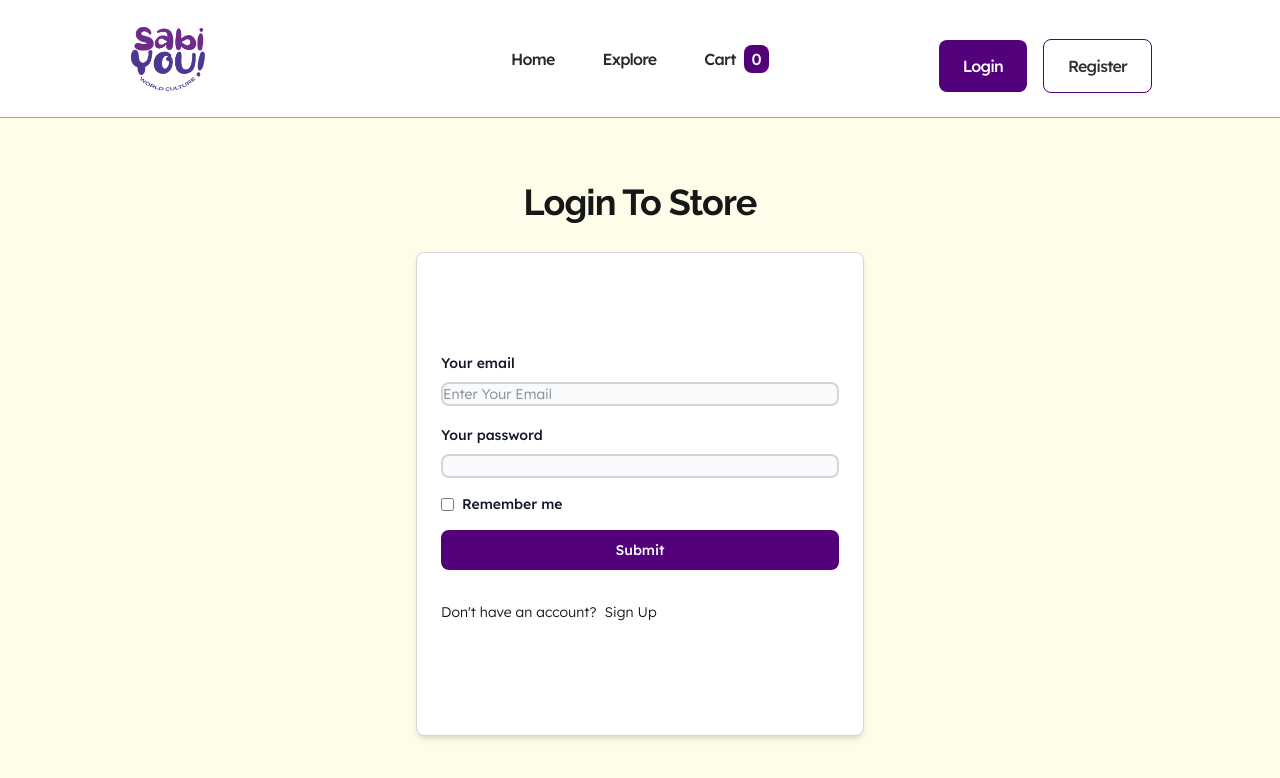
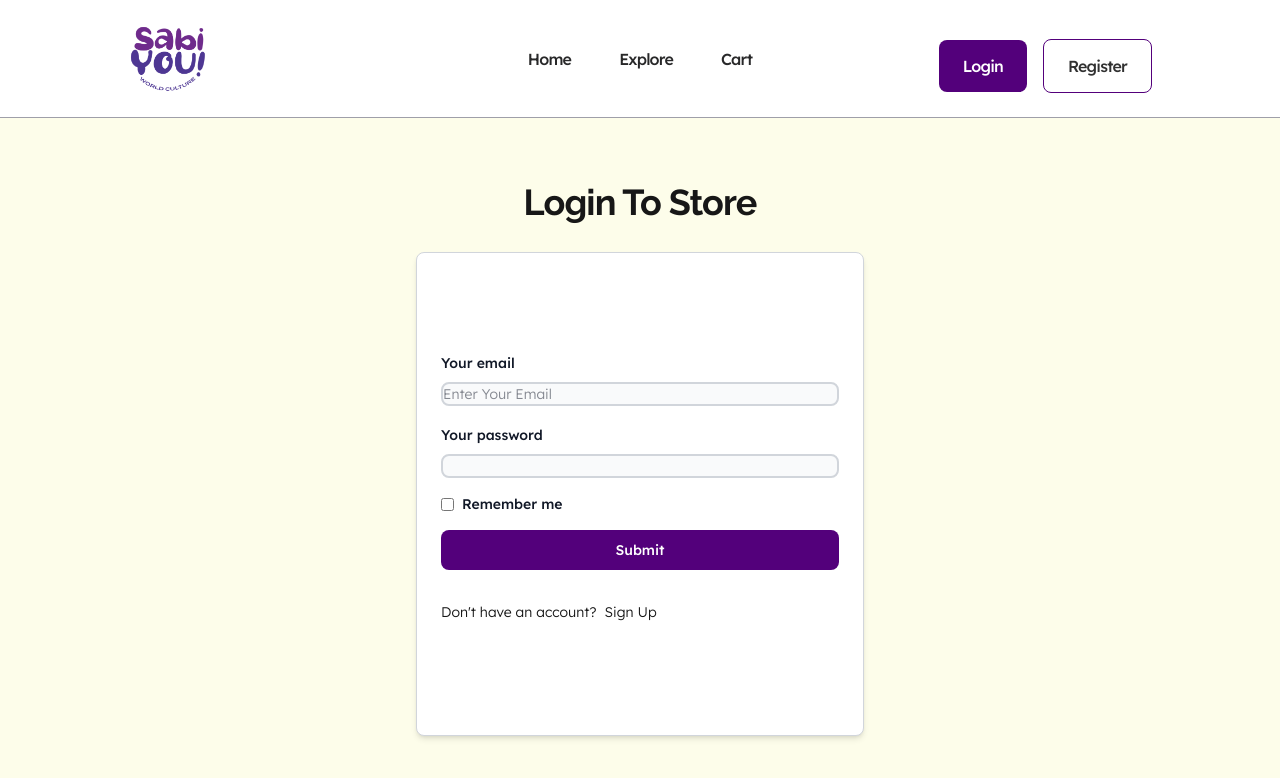
Before and after one commit to benedixit34/sy-bookstore, a Next.js app: page /auth/login in a window 1280 px wide. Shown: the top 778 px of the page. Built offline with nearby package versions, Linux system fonts and the light colour scheme; no server answers.

Commit message:
Update Component Types

```diff
--- a/src/app/cart/page.tsx
+++ b/src/app/cart/page.tsx
@@ -11,10 +11,10 @@ import { getCookie } from "@/lib/getCookie";
 import { useQuery } from "@tanstack/react-query";
 import { useRemoveItem } from "@/hooks/useRemoveItem";
 import { useCartAction } from "@/hooks/useCartAction";
-import { LibraryItem } from "@/lib/types/components";
+import { CartItemProps } from "@/lib/types/components";
 
 export default function Page() {
-  const [cart, setCart] = useState<LibraryItem[]>([]);
+  const [cart, setCart] = useState<CartItemProps[]>([]);
 
   const { data: authData, isLoading } = useQuery({
     queryKey: ["authStatus"],
--- a/src/components/NavBar.tsx
+++ b/src/components/NavBar.tsx
@@ -12,7 +12,7 @@ import { CartItemProps } from "@/lib/types/components"
 export function NavBar() {
     const [isOpen, setIsOpen] = useState<boolean>(false)
     const [isLoggedIn, setIsLoggedIn] = useState<boolean>(false);
-    const [ cartCookie, setCartCookie ] = useState<CartItemProps[]>([])
+    const [ cartCookie, setCartCookie ] = useState<Partial<CartItemProps>[]>([])
 
     useEffect(() => {
       async function verifyUser() {
@@ -40,7 +40,8 @@ export function NavBar() {
                     <li className="py-2 px-4 rounded-lg hover:text-[#53007B]"><Link href="/">Home</Link></li>
                     <li className="py-2 px-4 rounded-lg hover:text-[#53007B]"><Link href="/explore">Explore</Link></li>
                     <li className="py-2 px-4 rounded-lg hover:text-[#53007B] space-x-3"><Link href="/cart">Cart
-                    <span className="bg-[#53007B] text-white py-1 px-2 ml-2 rounded-lg">{ cartCookie && cartCookie.length}</span></Link></li>
+                    {cartCookie.length > 0 ? <span className="bg-[#53007B] text-white py-1 px-2 ml-2 rounded-lg">
+                        {cartCookie.length}</span> : ""}</Link></li>
 
                 </ul>
 
--- a/src/lib/types/components.ts
+++ b/src/lib/types/components.ts
@@ -28,9 +28,11 @@ export type CartItemProps = BaseBookProps & {
   bookId: string;
   price?: number;
   school?: boolean;
-  onRemoveAction?: (bookName: string, bookId: string) => void;
+  onRemoveAction: (bookName: string, bookId: string) => void;
 
 };
+
+
 
 
 export type BookAPIProps = {
```
